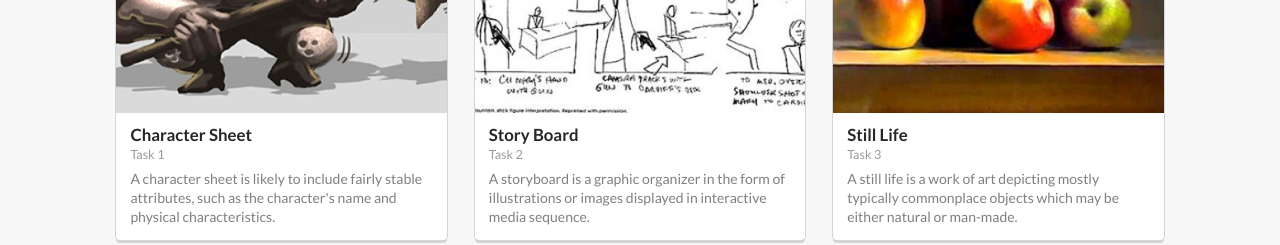
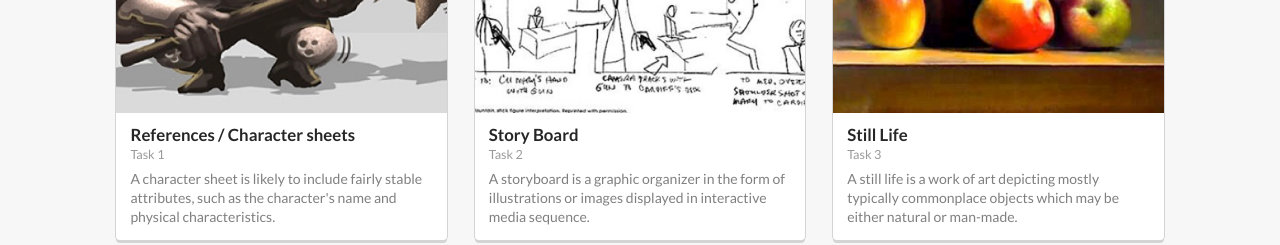
Before and after one commit to sarmeet/cse391site, a plain HTML site: page index.html in a window 1280 px wide. Shown: the part 780-1025 px from the top of the page. Drawn offline with nearby package versions, Linux system fonts and the light colour scheme.

Commit message:
eddited the index

```diff
--- a/index.html
+++ b/index.html
@@ -75,7 +75,7 @@
                 <img src="images/ref1.jpg">
             </div>
             <div class="content">
-                <a class="header" href="pages/index.html">Character Sheet</a>
+                <a class="header" href="references/index.html">References / Character sheets</a>
 
                 <div class="meta">
                     <a>Task 1</a>
```
